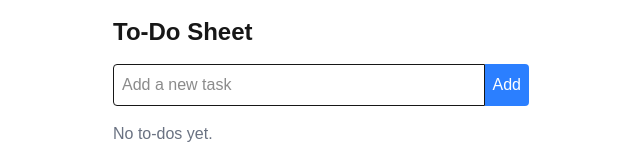
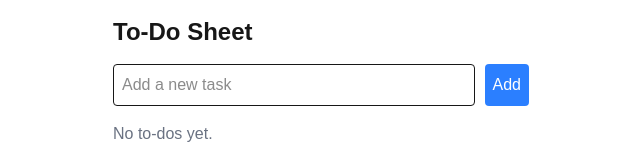
Before and after one commit to Anthony-obiako/todosheet, a Next.js app: page / in a window 1280 px wide. Shown: the top 160 px of the page, without its empty margins (319-959 px from the left). Built offline with nearby package versions, Linux system fonts and the light colour scheme.

Commit message:
added space between input

```diff
--- a/src/components/AddToDoForm.tsx
+++ b/src/components/AddToDoForm.tsx
@@ -1,32 +1,29 @@
-import { useState } from 'react';
+import { useState } from "react";
 
 interface AddTodoFormProps {
   onAdd: (text: string) => void;
 }
 
 export default function AddTodoForm({ onAdd }: AddTodoFormProps) {
-  const [text, setText] = useState('');
+  const [text, setText] = useState("");
 
   const handleSubmit = (e: React.FormEvent) => {
     e.preventDefault();
-    if (text.trim() === '') return; // Prevent empty submissions
+    if (text.trim() === "") return; // Prevent empty submissions
     onAdd(text);
-    setText(''); // Clear input
+    setText(""); // Clear input
   };
 
   return (
-    <form onSubmit={handleSubmit} className="flex mb-4">
+    <form onSubmit={handleSubmit} className="flex mb-4 gap-2.5">
       <input
         type="text"
         value={text}
         onChange={(e) => setText(e.target.value)}
         placeholder="Add a new task"
-        className="flex-grow p-2 border rounded-l"
+        className="flex-grow p-2 border rounded"
       />
-      <button
-        type="submit"
-        className="bg-blue-500 text-white p-2 rounded-r"
-      >
+      <button type="submit" className="bg-blue-500 text-white p-2 rounded">
         Add
       </button>
     </form>
```
